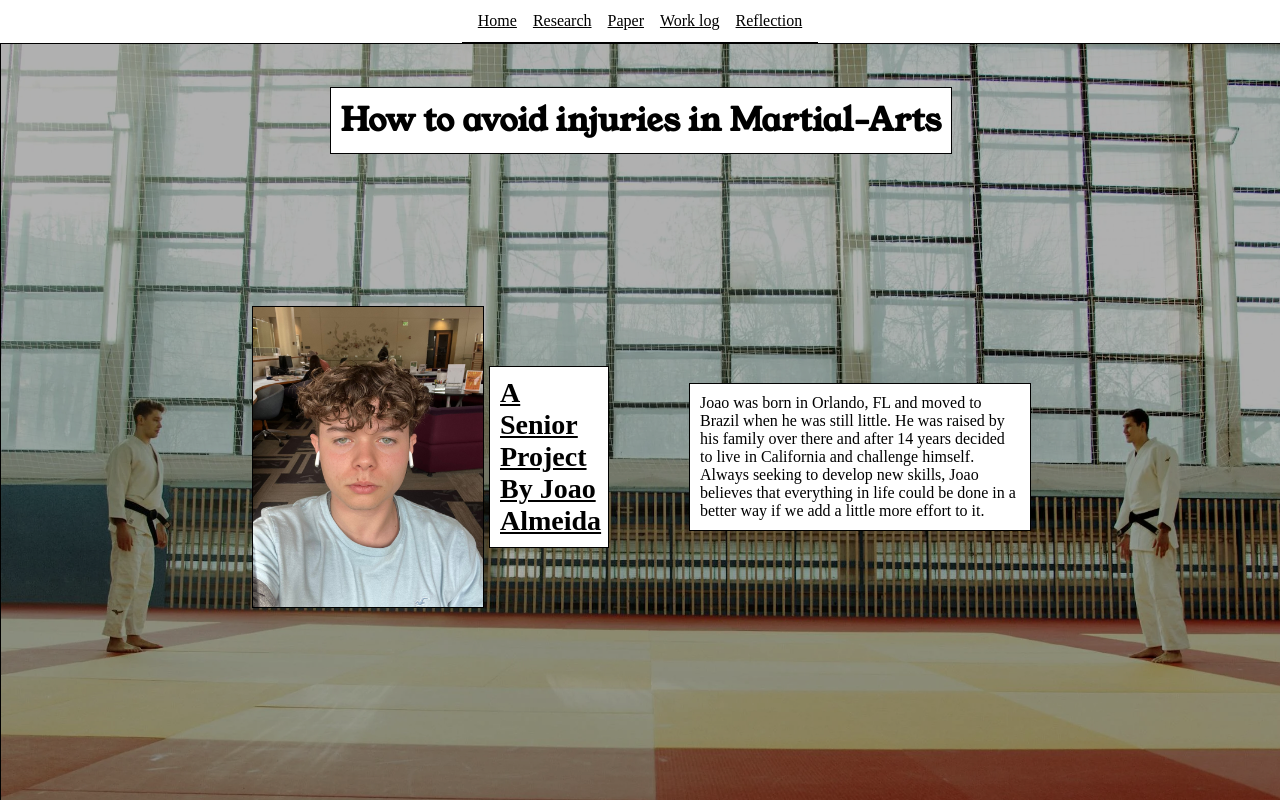
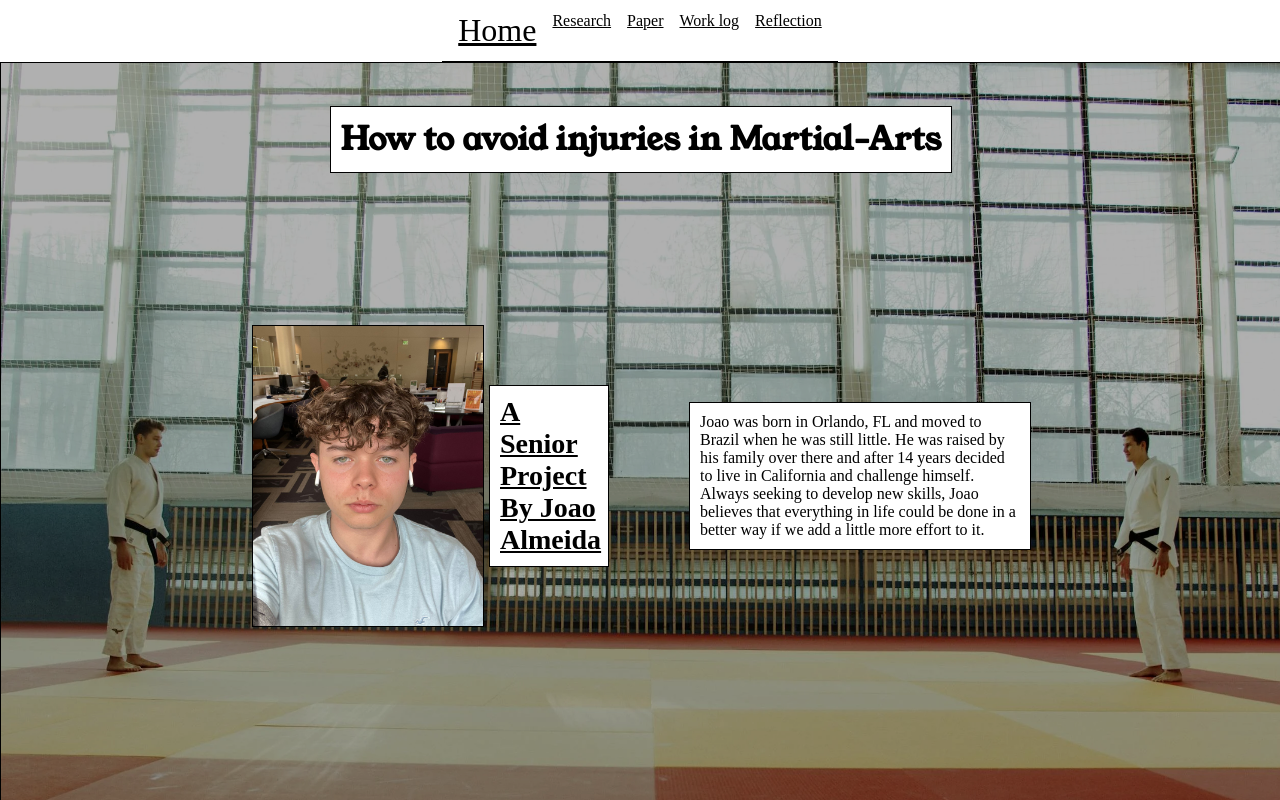
Before and after one commit to JoaoAlmeida05/Senior-Project, a plain HTML site: page index.html in a window 1280 px wide. In both pictures the pointer is over the item "Home". Shown: the top 800 px of the page. Drawn offline with Linux system fonts and the light colour scheme.

Commit message:
Add files via upload

```diff
--- a/style.css
+++ b/style.css
@@ -343,3 +343,8 @@ section#hero {
         font-size: 1.25rem;
      }
 }
+
+
+#header li:hover{
+    font-size: 2rem;
+}
```
